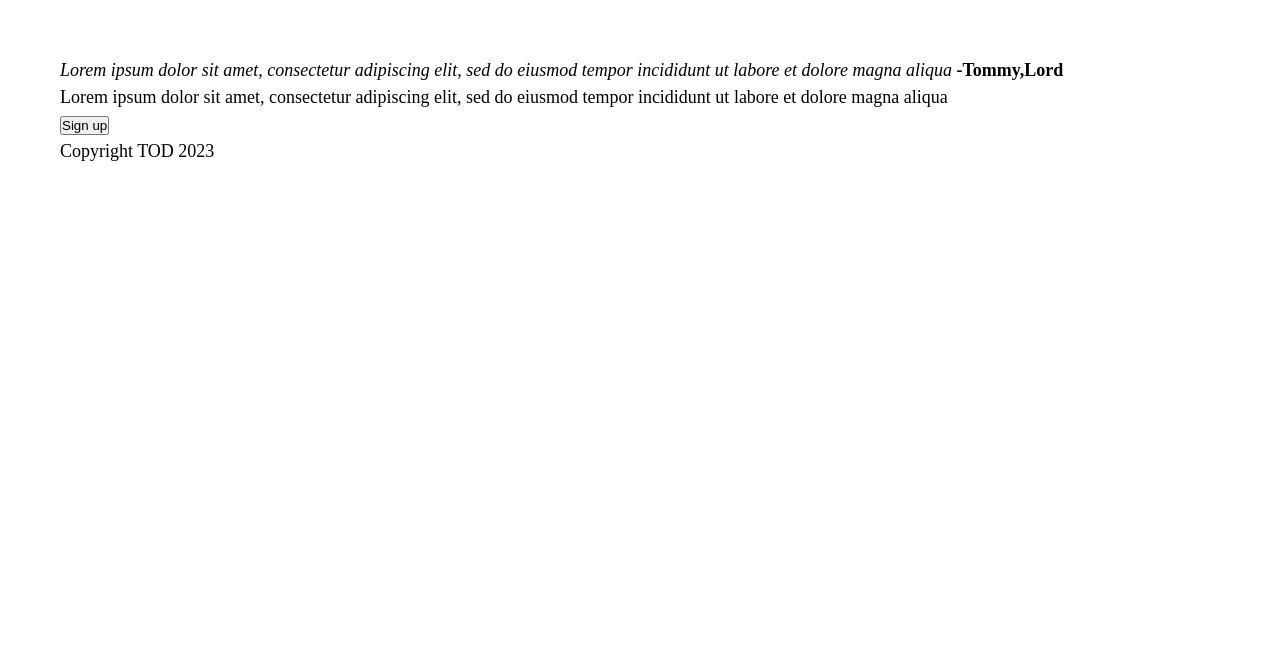
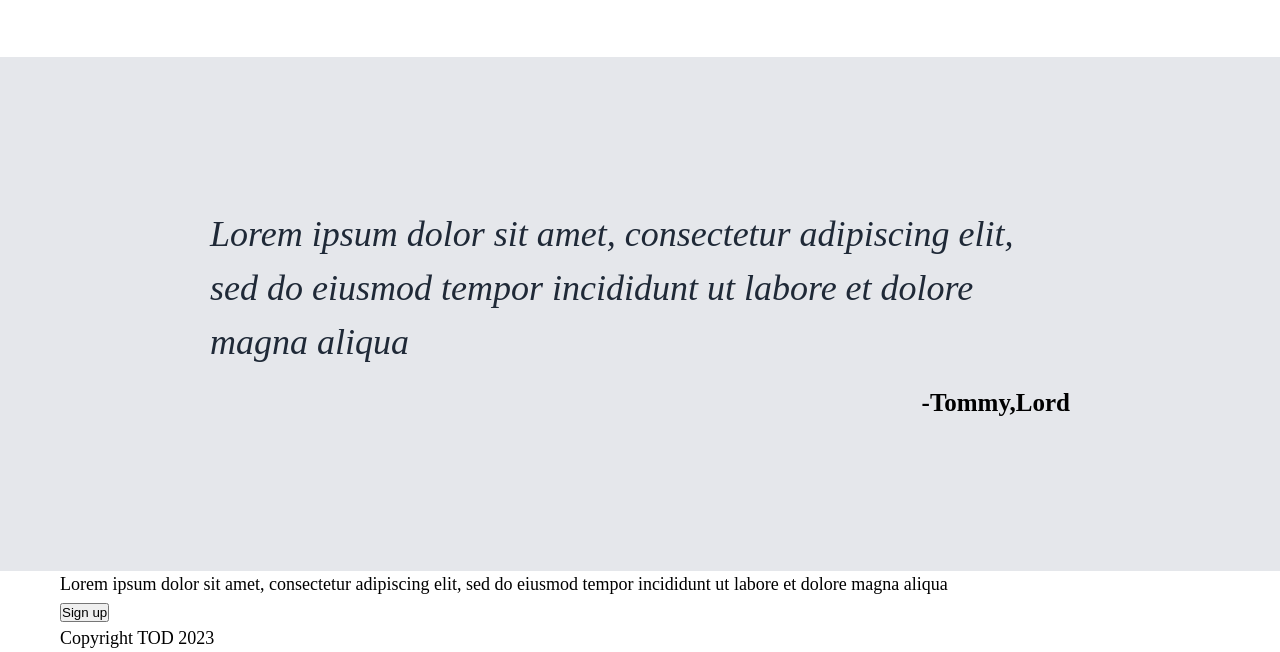
Before and after one commit to Abdennourshr/landing-page, a plain HTML site: page index.html in a window 1280 px wide. Shown: the part 1040-1692 px from the top of the page. Before the commit the page ends 1205 px from the top, so only its background shows below. Drawn offline with Linux system fonts and the light colour scheme.

Commit message:
Finish Quote section

```diff
--- a/style.css
+++ b/style.css
@@ -116,3 +116,29 @@ header button{
 
 
 /* Quote */
+
+.quote{
+    padding: 150px;
+    background: #e5e7eb;
+}
+
+.quote .container{
+    display: flex;
+    flex-direction: column;
+    justify-content: center;
+    width: 900px;
+}
+
+.quote em {
+    font-size: 36px;
+    color: #1f2937;
+    font-weight: 300;
+    margin-bottom: 15px;
+}
+
+.quote strong{
+    display: flex;
+    justify-content: flex-end;
+    font-weight: 800;
+    font-size: 25px;
+}
```
